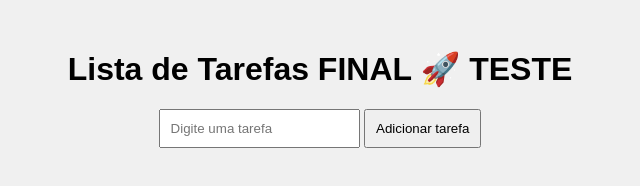
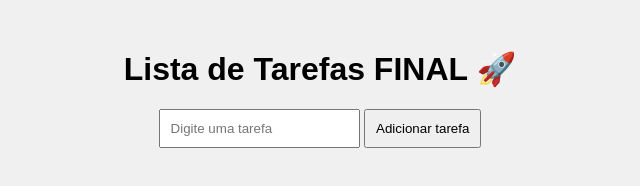
Before and after one commit to Medeiros281213/Tabalho-dvops, a plain HTML site: page index.html in a window 1280 px wide. Shown: the whole page, without its empty margins (320-960 px from the left). Drawn offline with Linux system fonts and the light colour scheme.

Commit message:
teste alerta

```diff
--- a/index.html
+++ b/index.html
@@ -7,7 +7,7 @@
 </head>
 <body>
 
-  <h1>Lista de Tarefas FINAL 🚀 TESTE</h1>
+  <h1>Lista de Tarefas FINAL 🚀</h1>
 
   <input type="text" id="tarefa" placeholder="Digite uma tarefa">
   <button onclick="adicionar()">Adicionar tarefa</button>
```
